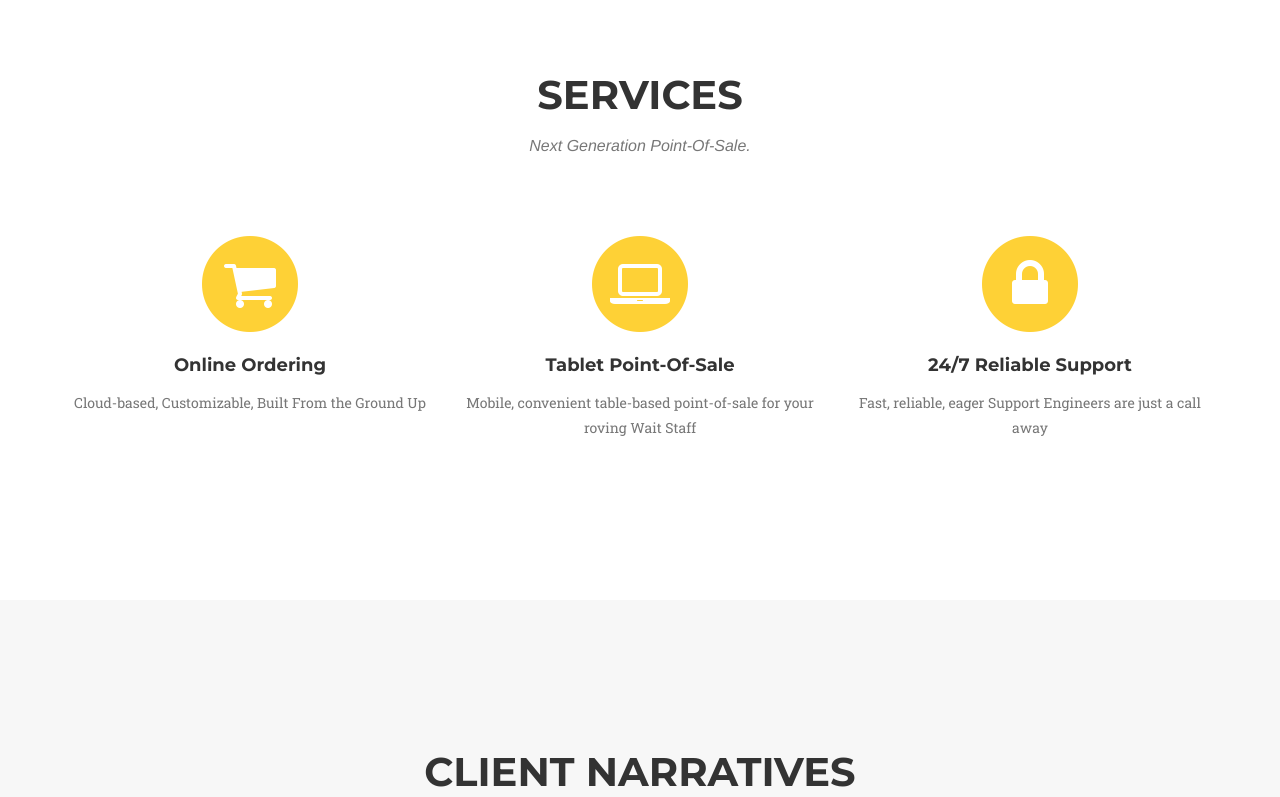
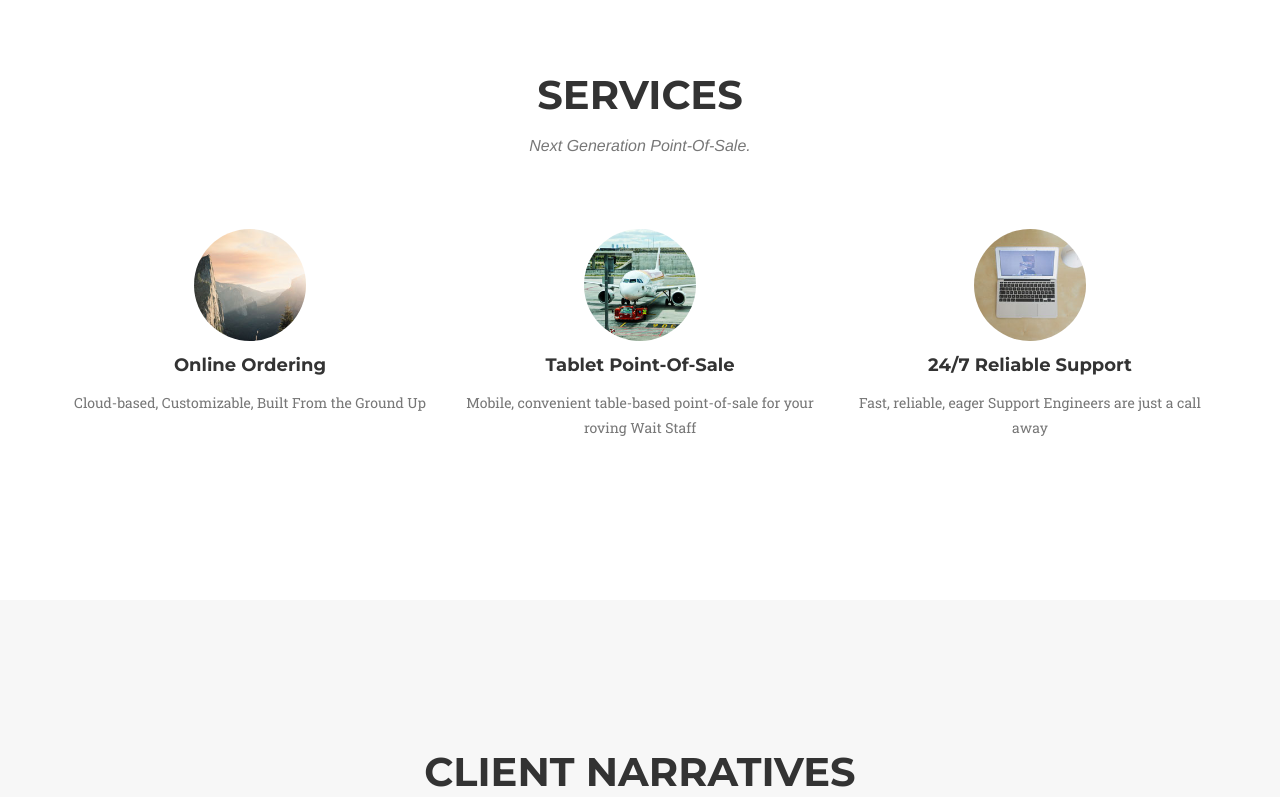
Before and after one commit to evac62/bootstrap18, a website: page public/index.html in a window 1280 px wide. Shown: the part 910-1707 px from the top of the page. Drawn offline with nearby package versions, Linux system fonts and the light colour scheme; a web font is replaced by a local one.

Commit message:
Update index.html

```diff
--- a/public/index.html
+++ b/public/index.html
@@ -89,9 +89,10 @@
     </header>
 
     <!-- Services Section -->
-    <section id="services">
+
+	<section id="services">
         <div class="container">
-            <div class="row">
+                <div class="row">
                 <div class="col-lg-12 text-center">
                     <h2 class="section-heading">Services</h2>
                     <h3 class="section-subheading text-muted">Next Generation Point-Of-Sale.</h3>
@@ -100,25 +101,25 @@
             <div class="row text-center">
                 <div class="col-md-4">
                     <span class="fa-stack fa-4x">
-                        <i class="fa fa-circle fa-stack-2x text-primary"></i>
-                        <i class="fa fa-shopping-cart fa-stack-1x fa-inverse"></i>
+
+                      <img class="img-circle img-responsive" src="img/about/1.jpg" alt="">
                     </span>
                     <h4 class="service-heading">Online Ordering</h4>
                     <p class="text-muted">Cloud-based, Customizable, Built From the Ground Up</p>
                 </div>
                 <div class="col-md-4">
                     <span class="fa-stack fa-4x">
-                        <i class="fa fa-circle fa-stack-2x text-primary"></i>
-                        <i class="fa fa-laptop fa-stack-1x fa-inverse"></i>
+
+                        <img class="img-circle img-responsive" src="img/about/2.jpg" alt="">
                     </span>
                     <h4 class="service-heading">Tablet Point-Of-Sale</h4>
                     <p class="text-muted">Mobile, convenient table-based point-of-sale for your roving Wait Staff</p>
                 </div>
                 <div class="col-md-4">
                     <span class="fa-stack fa-4x">
-                        <i class="fa fa-circle fa-stack-2x text-primary"></i>
-                        <i class="fa fa-lock fa-stack-1x fa-inverse"></i>
-                    </span>
+
+                            <img class="img-circle img-responsive" src="img/about/3.jpg" alt="">
+							  </span>
                     <h4 class="service-heading">24/7 Reliable Support</h4>
                     <p class="text-muted">Fast, reliable, eager Support Engineers are just a call away</p>
                 </div>
```
